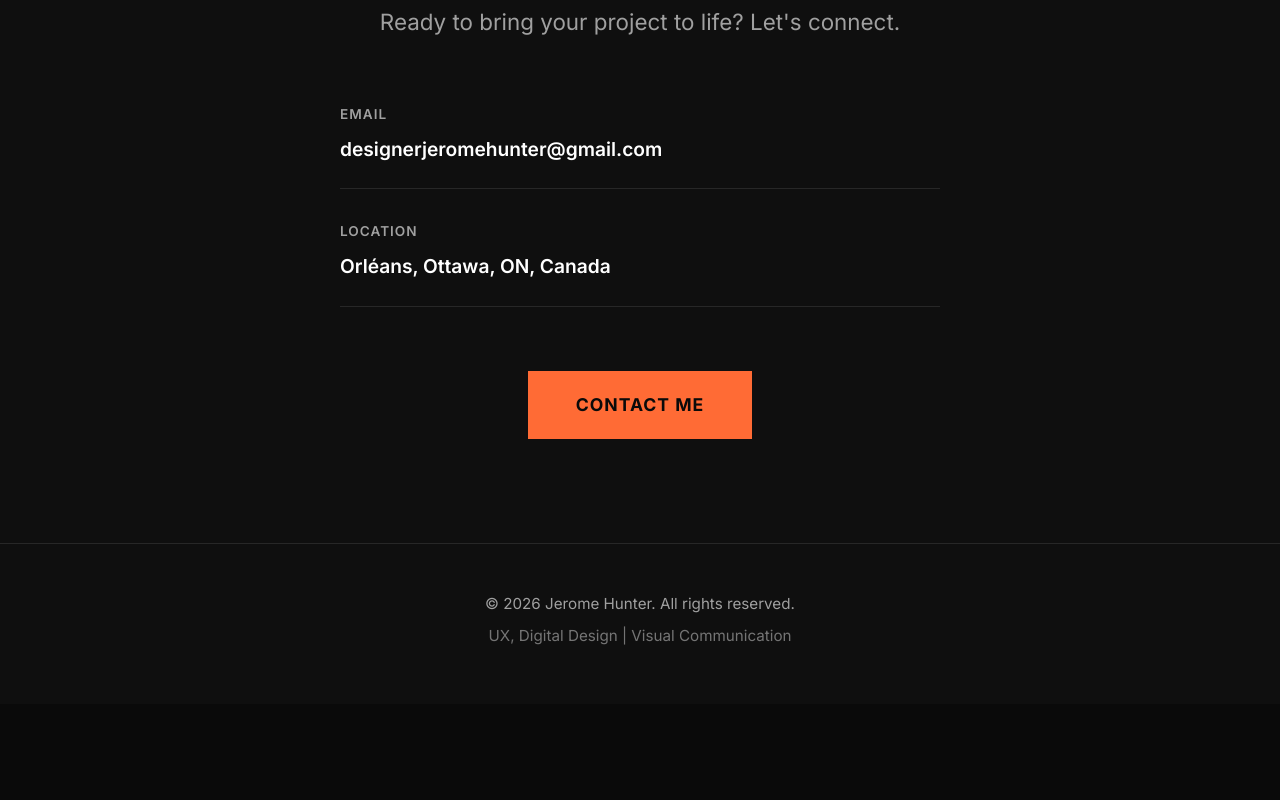
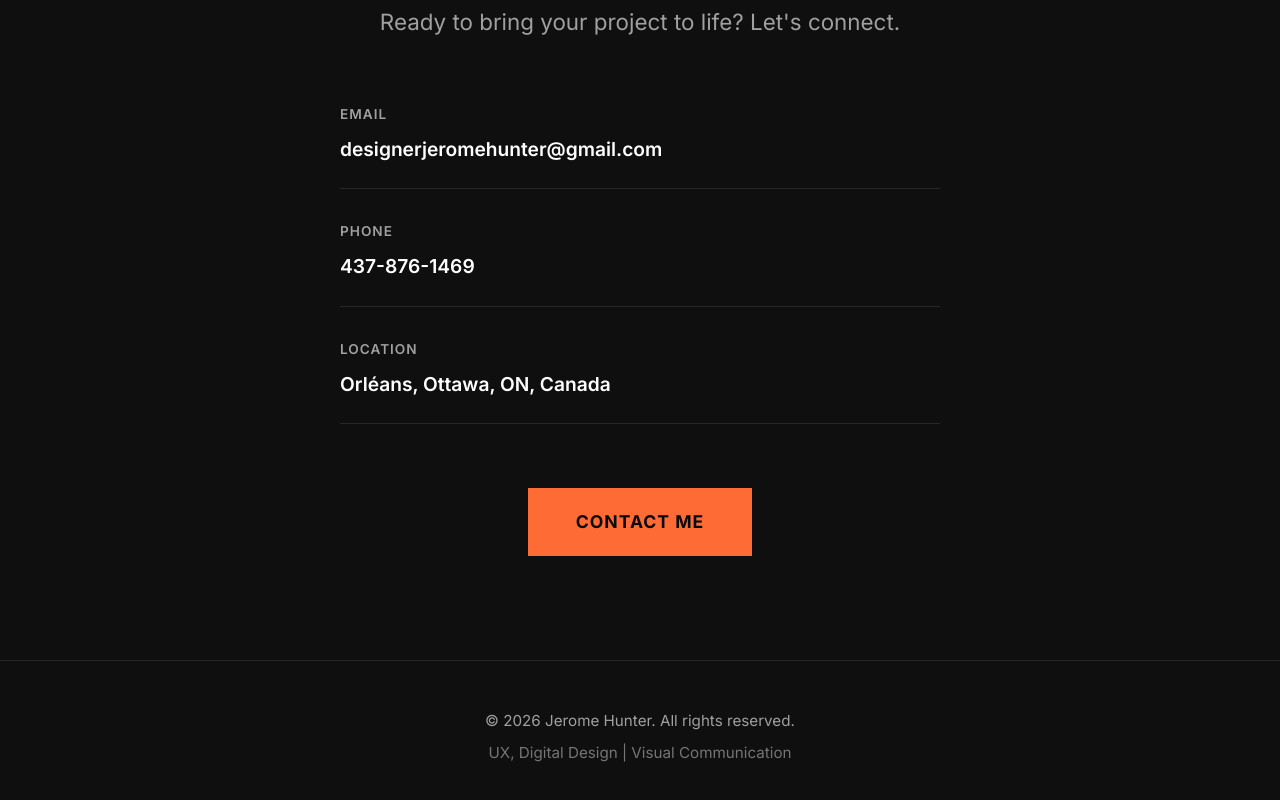
Before and after one commit to Hunt0497/jerome-hunter-portfolio, a React (Vite) app: page / in a window 1280 px wide. Shown: the part 5922-6722 px from the top of the page. Before the commit the page ends 6626 px from the top, so only its background shows below. Built offline with nearby package versions, Linux system fonts and the light colour scheme.

Commit message:
Updated Contact.tsx

```diff
--- a/src/components/Contact.tsx
+++ b/src/components/Contact.tsx
@@ -27,6 +27,12 @@ const Contact = () => {
               </a>
             </div>
             <div className={styles.infoItem}>
+              <span className={styles.label}>Phone</span>
+              <a href="tel:437-876-1469" className={styles.value}>
+                437-876-1469
+              </a>
+            </div>
+            <div className={styles.infoItem}>
               <span className={styles.label}>Location</span>
               <span className={styles.value}>Orléans, Ottawa, ON, Canada</span>
             </div>
```
